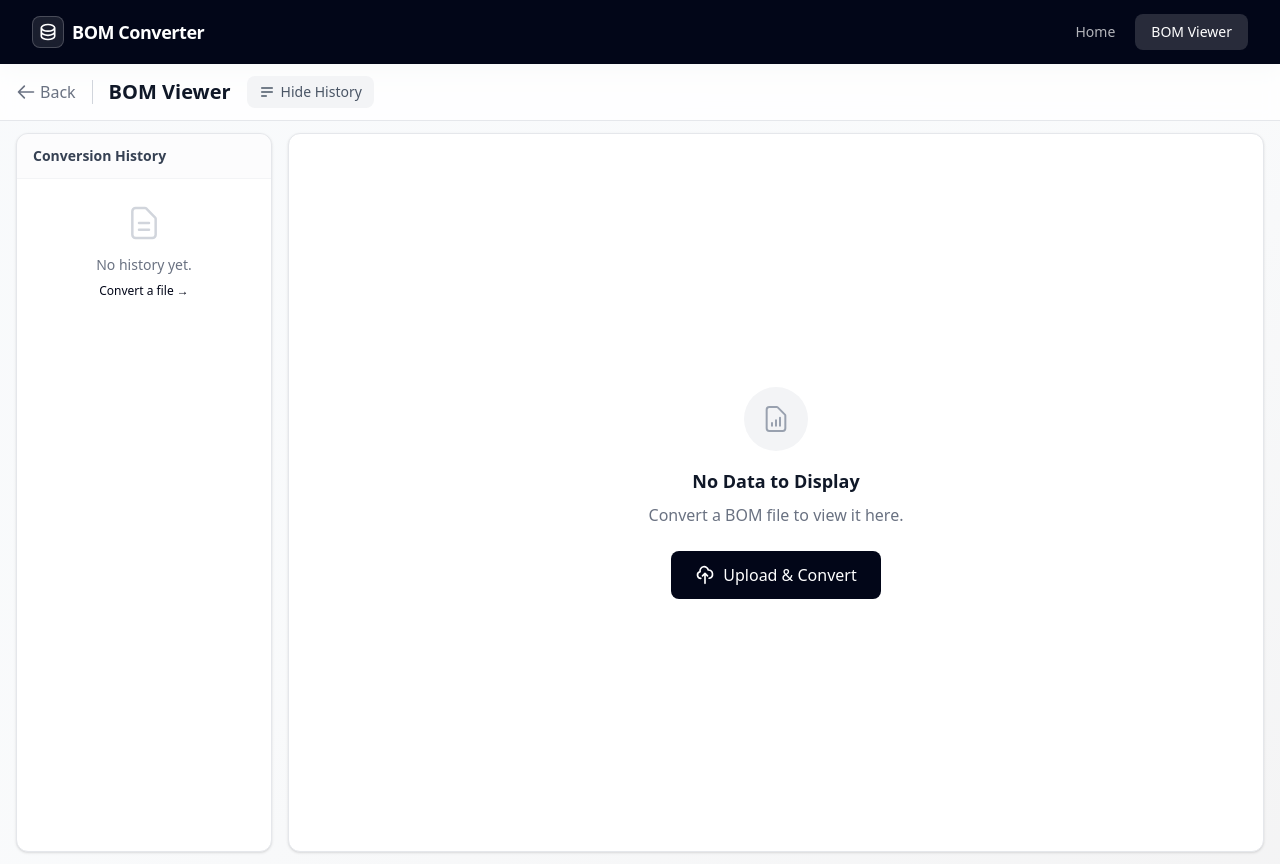
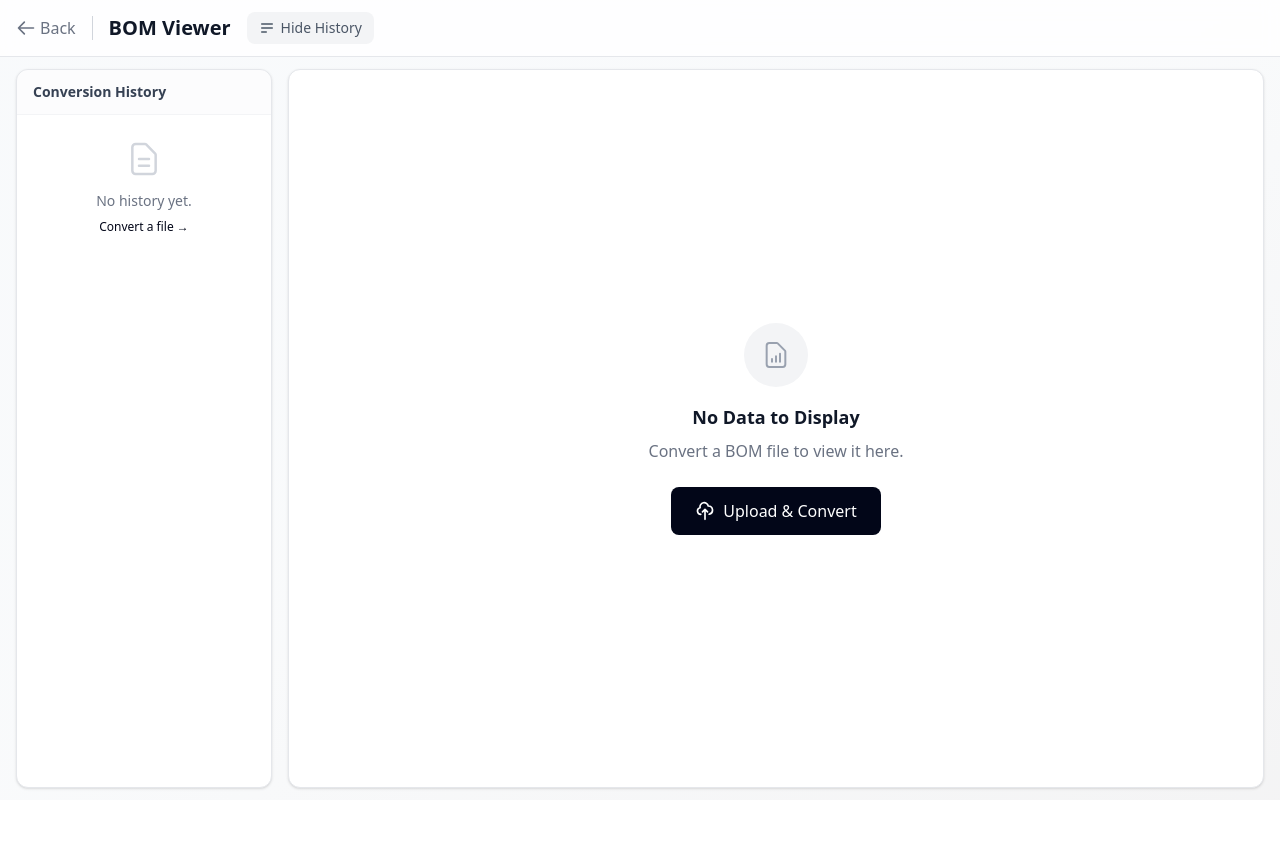
Before and after one commit to faizalindrak/bom-converter-web-app, a React (Vite) app: page /viewer in a window 1280 px wide. After the commit the page ends 800 px from the top, so only its background shows below. Built offline with nearby package versions, Linux system fonts and the light colour scheme; what ag-grid-community would draw is missing.

Commit message:
feat: Initialize React app with routing for Home and BOMViewer pages and a conditional Navbar.

```diff
--- a/src/App.jsx
+++ b/src/App.jsx
@@ -1,21 +1,30 @@
 import React from 'react';
-import { BrowserRouter as Router, Routes, Route } from 'react-router-dom';
+import { BrowserRouter as Router, Routes, Route, useLocation } from 'react-router-dom';
 import Navbar from './components/Navbar';
 import Home from './pages/Home';
 import BOMViewer from './pages/BOMViewer';
 
+function AppContent() {
+  const location = useLocation();
+  const hideNavbar = location.pathname === '/viewer';
+
+  return (
+    <div className="App">
+      {!hideNavbar && <Navbar />}
+      <div className={hideNavbar ? '' : 'pt-16'}>
+        <Routes>
+          <Route path="/" element={<Home />} />
+          <Route path="/viewer" element={<BOMViewer />} />
+        </Routes>
+      </div>
+    </div>
+  );
+}
+
 function App() {
   return (
     <Router>
-      <div className="App">
-        <Navbar />
-        <div className="pt-16">
-          <Routes>
-            <Route path="/" element={<Home />} />
-            <Route path="/viewer" element={<BOMViewer />} />
-          </Routes>
-        </div>
-      </div>
+      <AppContent />
     </Router>
   );
 }
```
